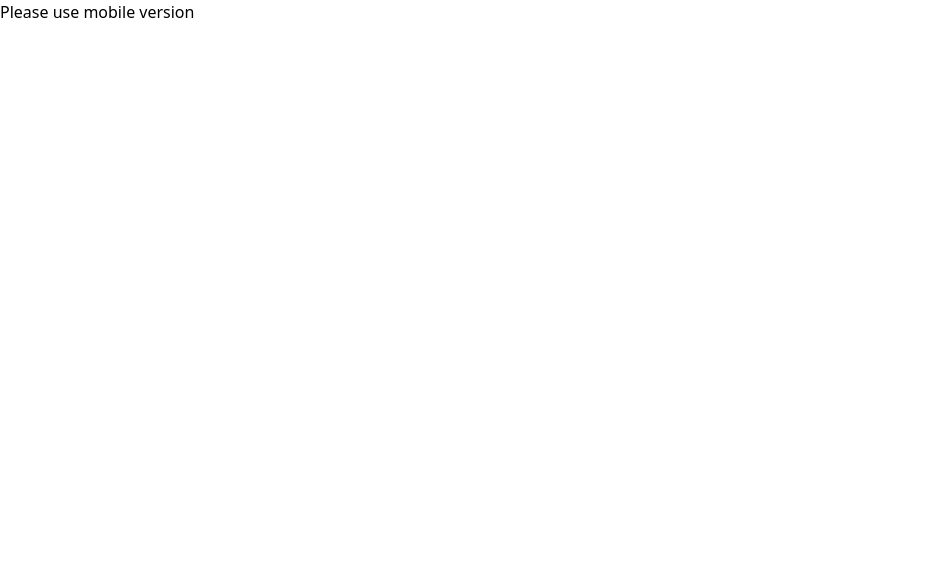
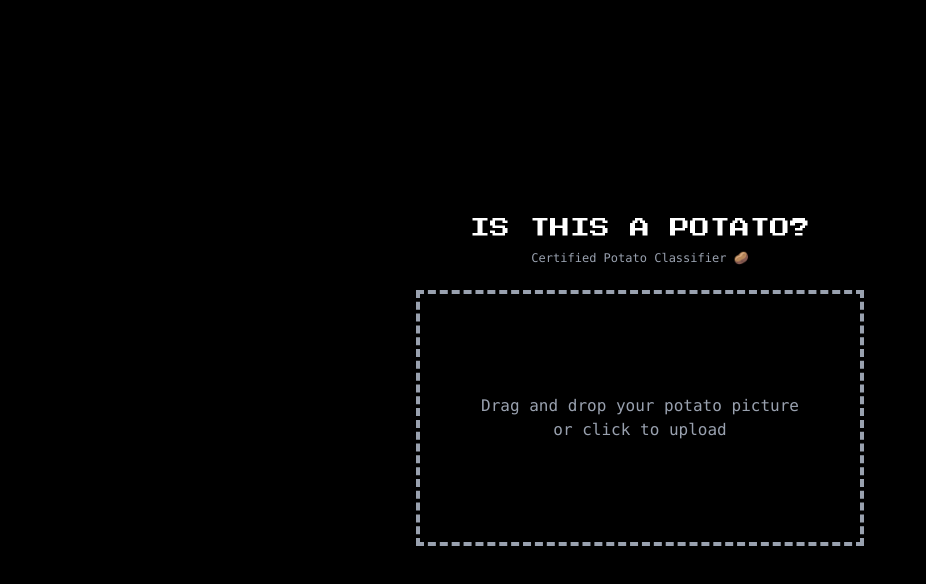
Before and after one commit to vovapyc/potato, a Vue app in the folder frontend/: page / in a window 1280 px wide. Shown: the top 584 px of the page, without its empty margins (0-926 px from the left). Built offline with nearby package versions, Linux system fonts and the light colour scheme; no server answers.

Commit message:
Add desktop version

```diff
--- a/frontend/src/App.vue
+++ b/frontend/src/App.vue
@@ -1,6 +1,12 @@
 <script setup lang="ts">
 import { ref, onMounted } from 'vue';
 import Button from './components/Button.vue';
+import DragNDropFile from './components/DragNDropFile.vue';
+import PotatoStatusLabel from './components/PotatoStatusLabel.vue';
+
+// It's needed to enable camera access on mobile devices
+const MOBILE_BREAKPOINT_PX = 640;
+const isMobile = ref<boolean>(window.innerWidth < MOBILE_BREAKPOINT_PX);
 
 const imageSrc = ref<string | null>(null);
 const isCameraAvailable = ref<boolean>(true);
@@ -21,6 +27,11 @@ const onFileChange = (event: Event) => {
     imageSrc.value = URL.createObjectURL(file);
     potatoStatus.value = "processing";
   }
+
+  // Simulate processing time
+  setTimeout(() => {
+    potatoStatus.value = "yes";
+  }, 2000);
 };
 
 const startCamera = async () => {
@@ -61,37 +72,42 @@ const capturePhoto = () => {
 const resetProcessing = () => {
   potatoStatus.value = null;
   imageSrc.value = null;
-  startCamera();
+  if (isMobile.value) startCamera();
+};
+
+const updateIsMobile = () => {
+  const wasMobile = isMobile.value;
+  isMobile.value = window.innerWidth < 640;
+  if (!wasMobile && isMobile.value) {
+    startCamera();
+  }
 };
 
 onMounted(() => {
-  startCamera();
+  window.addEventListener('resize', updateIsMobile);
+  if (isMobile.value) startCamera();
 });
 </script>
 
 <template>
-  <div
-    class="block sm:hidden fixed inset-0 w-screen h-[100dvh] flex flex-col items-center justify-between bg-black text-white p-4">
+  <div :class="[
+    'bg-black text-white p-4 items-center flex flex-col',
+    isMobile ? 'fixed inset-0 w-screen h-[100dvh] justify-between' : 'justify-center min-h-screen space-y-6'
+  ]">
     <div class="flex flex-col items-center space-y-2">
       <h1 class="text-xl m-2 press-start-2p-regular uppercase">Is this a potato?</h1>
       <p class="text-xs text-gray-400 font-mono">Certified Potato Classifier 🥔</p>
     </div>
 
-    <div class="flex-1 flex items-center justify-center w-full">
+    <input type="file" accept="image/*" class="hidden" id="fileInput" @change="onFileChange" />
+
+    <div v-if="isMobile" class="flex-1 flex items-center justify-center w-full">
       <div class="bg-gray-800 w-full max-w-sm aspect-square flex flex-col relative">
-        <div v-if="potatoStatus !== null" :class="[
-          'absolute top-0 left-1/2 -translate-x-1/2 -translate-y-1/2 px-6 py-1 rounded-full text-center press-start-2p-regular text-lg uppercase shadow-md text-black',
-          potatoStatus === 'processing' ? 'bg-yellow-300' :
-            potatoStatus === 'yes' ? 'bg-green-300' :
-              potatoStatus === 'no' ? 'bg-red-400' : ''
-        ]">
-          {{ potatoStatus }}
-        </div>
-        <input type="file" accept="image/*" class="hidden" id="fileInput" @change="onFileChange" />
+        <potatoStatusLabel :status="potatoStatus" />
         <img v-if="imageSrc" :src="imageSrc" alt="Uploaded" class="object-cover w-full h-full" />
         <template v-else>
           <div v-if="!isCameraAvailable"
-            class="flex items-center justify-center text-center p-4 text-red-400 press-start-2p-regular text-xs uppercase leading-relaxed">
+            class="flex items-center justify-center text-center text-red-400 press-start-2p-regular text-xs uppercase leading-relaxed">
             Camera access denied<br />
             Please upload a photo
           </div>
@@ -100,20 +116,26 @@ onMounted(() => {
       </div>
     </div>
 
+    <div v-if="!isMobile" class="items-center flex flex-col w-full">
+      <div v-if="imageSrc" class="relative mt-6">
+        <potatoStatusLabel :status="potatoStatus" />
+        <img :src="imageSrc" alt="Uploaded" class="object-cover w-full h-full max-w-md aspect-square" />
+      </div>
+      <DragNDropFile v-else :uploadFunc="triggerUpload" :fileChangeFunc="onFileChange" />
+    </div>
+
     <div class="flex justify-around w-full max-w-sm mb-6">
-      <template v-if="potatoStatus === null">
+      <template v-if="isMobile && potatoStatus === null">
         <Button @click="triggerUpload">📂 Upload</Button>
         <Button @click="capturePhoto" :disabled="!isCameraAvailable">📷 Camera</Button>
       </template>
-      <template v-else>
+      <template v-if="potatoStatus !== null">
         <div class="flex justify-center w-full">
           <Button @click="resetProcessing">🔄 Classify more</Button>
         </div>
       </template>
     </div>
   </div>
-
-  <div class="hidden sm:block">Please use mobile version</div>
 </template>
 
 <style scoped>
--- a/frontend/src/components/Button.vue
+++ b/frontend/src/components/Button.vue
@@ -1,16 +1,16 @@
+<script setup lang="ts">
+const { disabled } = defineProps<{
+    disabled?: boolean;
+}>();
+</script>
+
 <template>
     <button :class="[
         'px-6 py-2 text-sm font-mono border-4 transition uppercase bg-gray-200 text-black border-gray-700',
         disabled
             ? 'cursor-not-allowed line-through'
-            : 'hover:bg-gray-300 active:bg-gray-400'
+            : 'hover:bg-gray-300 active:bg-gray-400 cursor-pointer'
     ]" :disabled="disabled">
         <slot />
     </button>
 </template>
-
-<script setup lang="ts">
-defineProps<{
-    disabled?: boolean;
-}>();
-</script>
--- /dev/null
+++ b/frontend/src/components/DragNDropFile.vue
@@ -0,0 +1,32 @@
+<script setup lang="ts">
+import { ref } from 'vue';
+
+const { uploadFunc, fileChangeFunc } = defineProps<{
+    uploadFunc: (event: Event) => void;
+    fileChangeFunc: (event: Event) => void;
+}>();
+
+const isDragging = ref<boolean>(false);
+const onDrop = (event: DragEvent) => {
+    const file = event.dataTransfer?.files[0];
+    if (file) {
+        const fakeEvent = { target: { files: [file] } } as unknown as Event;
+        fileChangeFunc(fakeEvent);
+    }
+};
+const onDropAndReset = (event: DragEvent) => {
+    isDragging.value = false;
+    onDrop(event);
+};
+</script>
+
+<template>
+    <div class="w-full max-w-md h-64 flex items-center justify-center text-center cursor-pointer border-4 border-dashed"
+        :class="[
+            isDragging ? 'border-yellow-400 bg-yellow-100' : 'border-gray-400 bg-transparent'
+        ]" @click="uploadFunc" @dragenter.prevent="isDragging = true" @dragleave.prevent="isDragging = false"
+        @dragover.prevent @drop.prevent="onDropAndReset">
+        <p v-html="isDragging ? 'Drop your potato here' : 'Drag and drop your potato picture<br>or click to upload'"
+            class="text-gray-400 font-mono pointer-events-none"></p>
+    </div>
+</template>
--- /dev/null
+++ b/frontend/src/components/PotatoStatusLabel.vue
@@ -0,0 +1,19 @@
+<script setup lang="ts">
+// This component must be inside block with relative position
+// it's not the best solution, but it works 😬
+
+const { status } = defineProps<{
+    status: "processing" | "yes" | "no" | "error" | null;
+}>();
+</script>
+
+<template>
+    <div v-if="status !== null" :class="[
+        'absolute top-0 left-1/2 -translate-x-1/2 -translate-y-1/2 px-6 py-1 rounded-full text-center press-start-2p-regular text-lg uppercase shadow-md text-black',
+        status === 'processing' ? 'bg-yellow-300' :
+            status === 'yes' ? 'bg-green-300' :
+                status === 'no' ? 'bg-red-400' : ''
+    ]">
+        {{ status }}
+    </div>
+</template>
```
